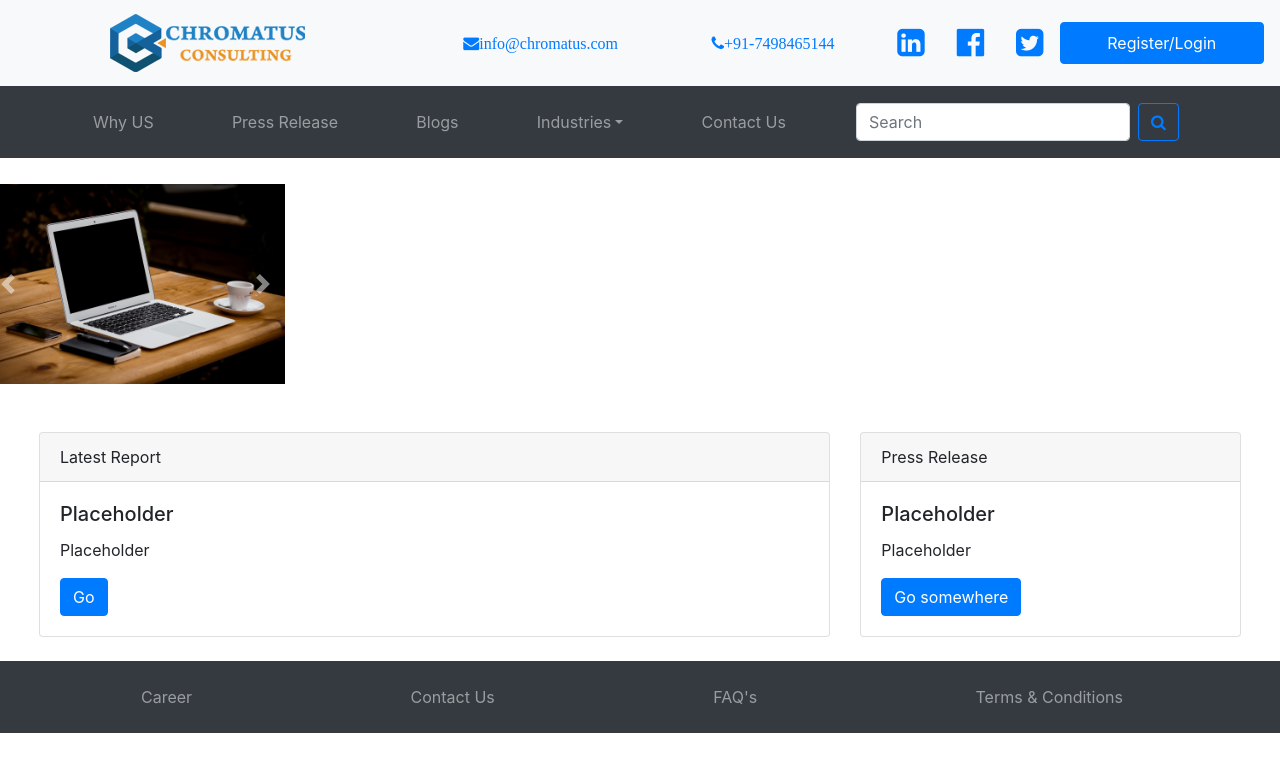
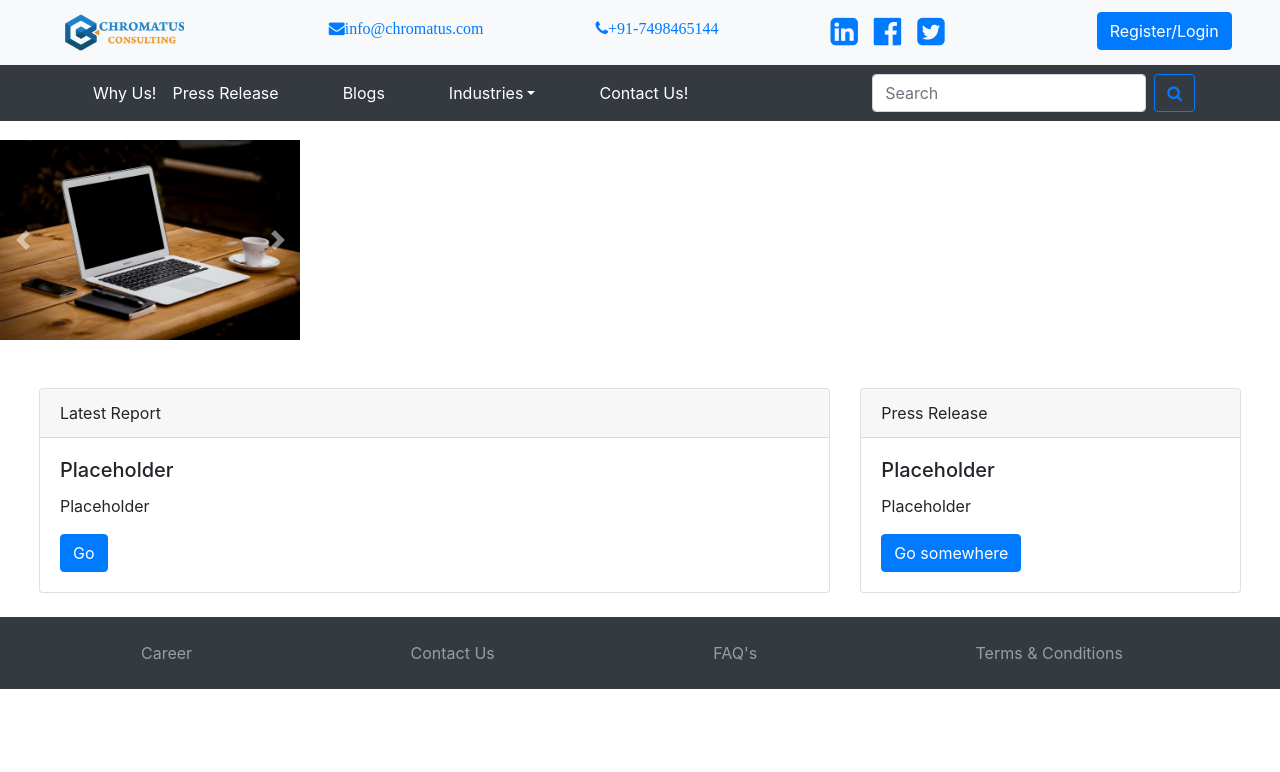
Before and after one commit to indirapimpalkhare/chromatus_php_team1, a PHP site: page / in a window 1280 px wide. Shown: the top 772 px of the page. Run offline with PHP 8.4, Linux system fonts and the light colour scheme.

Commit message:
Nav size reduced and horizontal scroll removed

```diff
--- a/assets/css/style.css
+++ b/assets/css/style.css
@@ -6,9 +6,9 @@
 }
 
 .avoid-overflow{
-	margin-top: 160px;
+	margin-top: 140px;
 }
 @media screen and (max-width: 765px) {
-  .avoid-overflow {margin-top: 230px;}
+  .avoid-overflow {margin-top: 130px;}
 
 }
--- a/include/nav.php
+++ b/include/nav.php
@@ -2,62 +2,66 @@
 <!--Navbar Starts-->
 <div class="fixed-top">
   <!--1st Nav Starts-->
-
-  <ul class="navbar navbar-light bg-light navbar-expand-lg nav nav-fill">
-  	<button class="navbar-toggler" type="button" data-toggle="collapse" data-target="#navbarSupportedContent1" aria-controls="navbarSupportedContent1" aria-expanded="false" aria-label="Toggle navigation">
+  <nav class="navbar navbar-expand-lg navbar-light bg-light">
+    <button class="navbar-toggler" type="button" data-toggle="collapse" data-target="#navbarstop" aria-controls="navbarstop" aria-expanded="false" aria-label="Toggle navigation">
       <span class="navbar-toggler-icon"></span>
     </button>
-    <li class="nav-item">
-       <a class="navbar-brand" href="index.php"><img src="assets/images/logo.png"></a>
-    </li>
-  	<div class="collapse navbar-collapse" id="navbarSupportedContent1">
-    <li class="nav-item">
+    <a class="navbar-brand ml-5" href="index.php"><img class="w-75" src="assets/images/logo.png"></a>
+    <div class="container justify-content-center">
+    <div class="collapse navbar-collapse" id="navbarstop">
+      <div class="container">
+  	    <ul class="navbar-nav mr-auto">
+  	        <li class="nav-item text-primary ml-5">
   	           <a class="nav-link text-primary" href="mailto:info@chromatus.com"><i class="fa fa-envelope ">info@chromatus.com </i></a>
   	        </li>
-    <li class="nav-item">
+  	        <li class="nav-item text-primary ml-5 pl-5">
   	          <a class="nav-link text-primary" href="tel:7498465144"><i class="fa fa-phone">+91-7498465144</i></a>
   	        </li>
-    <div class="nav justify-content-center">
+  	        <div class="d-flex ml-5 pl-5">
 		   	    <li class="nav-item">
 		   	      <a class="nav-link text-primary" href="https://www.linkedin.com/company/chromatusconsulting" target="_blank"><i class="fa fa-linkedin-square  fa-2x"></i></a>
 		   	    </li>
-	    <li class="nav-item">
+		   	    <li class="nav-item ">
 		   	      <a class="nav-link text-primary" href="https://www.facebook.com/Chromatus-2467152553553218" target="_blank"><i class="fa fa-facebook-official  fa-2x"></i></a>
 		   	    </li>
-	    <li class="nav-item">
+		   	    <li class="nav-item ">
 		   	      <a class="nav-link text-primary" href="https://twitter.com/Chromatus12" target="_blank"><i class="fa fa-twitter-square  fa-2x"></i></a>
 		   	    </li>
 	   		</div>
-    <li class="nav-item ">
-      <a href="#" class="nav-link btn btn-primary" >Register/Login</a>
+	   		<li class="nav-item ml-5 pl-5 mt-1">
+             	<a href="#" class="text-white btn btn-primary ml-5">Register/Login</a>
 	   		</li>
+  		</ul>
   		</div>
-  </ul>
+
+
+
+  </div>
+    </div>
+  </nav>
+
   <!--1st Nav Ends-->
+
   <!--2nd Nav Starts-->
-  <div class="navbar navbar-dark  bg-dark navbar-expand-lg">
-  <button class="navbar-toggler" type="button" data-toggle="collapse" data-target="#navbarSupportedContent" aria-controls="navbarSupportedContent" aria-expanded="false" aria-label="Toggle navigation">
+
+  <nav class="navbar navbar-expand-lg navbar-dark bg-dark ">
+    <button class="navbar-toggler" type="button" data-toggle="collapse" data-target="#navbarsExample05" aria-controls="navbarsExample05" aria-expanded="false" aria-label="Toggle navigation">
       <span class="navbar-toggler-icon"></span>
     </button>
-  <div class="collapse navbar-collapse" id="navbarSupportedContent">
-  	<div class="container">
-	  	<ul class="navbar navbar-nav navbar-collapse">
-
-		    <li class="nav-item">
-		       <a class="nav-link" href="#">Why US</a>
+    <div class="collapse navbar-collapse" id="navbarsExample05">
+      <div class="container ">
+      <ul class="navbar-nav position-relative>
+        <li class="nav-item mr-5">
+          <a class="nav-link text-white" href="#">Why Us!</a>
         </li>
-
-		    <li class="nav-item">
-		       <a class="nav-link" href="PressRelease.php">Press Release</a>
+        <li class="nav-item mr-5">
+          <a class="nav-link text-white" href="PressRelease.php">Press Release</a>
         </li>
-
-		    <li class="nav-item">
-		       <a class="nav-link" href="#">Blogs</a>
+        <li class="nav-item mr-5">
+          <a class="nav-link text-white" href="#">Blogs</a>
         </li>
-
-
-		    <li class="nav-item dropdown">
-		       <a class="nav-link dropdown-toggle" data-toggle="dropdown" role="button" aria-haspopup="true" aria-expanded="false">Industries</a>
+       <li class="nav-item  mr-5 dropdown">
+	       <a class="nav-link text-white dropdown-toggle" data-toggle="dropdown" role="button" aria-haspopup="true" aria-expanded="false">Industries</a>
 	       <div class="dropdown-menu bg-dark ">
 	             <a class="dropdown-item text-white small" href="#">Category1</a>
 	             <div class="dropdown-divider"></div>
@@ -70,21 +74,18 @@
 	             <a class="dropdown-item text-white small" href="#">Category5</a>
 	        </div>
 	    </li>
-
-		    <li class="nav-item">
-		       <a class="nav-link" href="#">Contact Us</a>
+        <li class="nav-item mr-5">
+          <a class="nav-link text-white" href="#">Contact Us!</a>
         </li>
-
-		    <li class="nav-item ">
-		     	<form class="form-inline my-2 my-lg-0">
-		        	<input class="form-control mr-sm-2 float-left" type="search" placeholder="Search" aria-label="Search">
+      </ul>
+      <form class="form-inline">
+	     <input class="form-control mr-sm-2 " type="search" placeholder="Search" aria-label="Search">
 	    <a href="#" class="btn btn-outline-primary my-2 my-sm-0  " type="submit"><i class="fa fa-search"></i></a>
 	  </form>
-		    </li>
-		</ul>
       </div>
     </div>
-  </div>
+  </nav>
+
   <!--2nd Nav Ends-->
 </div>
 <!--Navbar Ends-->
--- a/index.php
+++ b/index.php
@@ -10,8 +10,8 @@
       <div class="main-content">
 
 
-
-        <div class = "row pt-4 mt-4">
+        <div class="container-fluid">
+          <div class = "row">
             <div id="carouselHomePage" class="carousel slide carousel-fade" data-ride="carousel" style="height:200px;">
               <div class="carousel-inner">
                 <div class="carousel-item active">
@@ -32,6 +32,7 @@
                 <span class="carousel-control-next-icon" aria-hidden="true"></span>
                 <span class="sr-only">Next</span>
               </a>
+            </div>
           </div>
       </div>
         <div class = "row m-4 pt-4 mt-4">
--- a/pressRelease.php
+++ b/pressRelease.php
@@ -8,7 +8,7 @@
     <div class="main-content">
 
     <div  class="container " >
-        <div class = "row  m-4 pt-4 mt-4">
+        <div class = "row ">
             <div class="col-md-4 align-self-start ">
                 <table class="table table-bordered ">
                     <thead class="thead-light">
```
Lines whose indentation alone changed are shown as unchanged.
